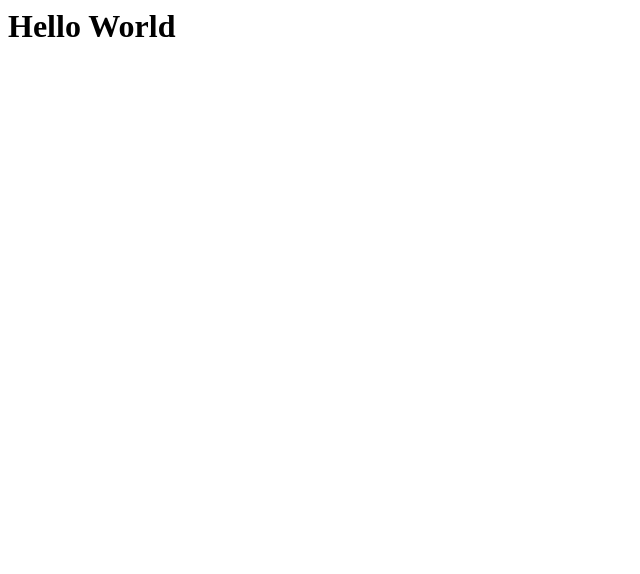
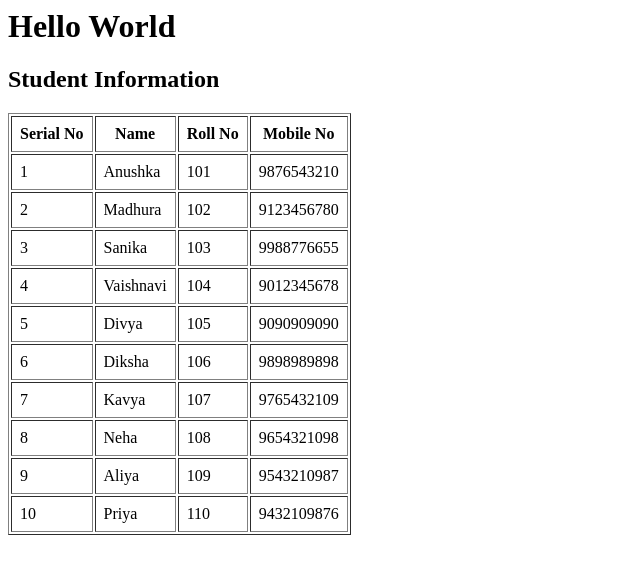
Before and after one commit to anushkadumbre2526-collab/Anushka, a plain HTML site: page index.html in a window 1280 px wide. Shown: the whole page, without its empty margins (0-640 px from the left). Drawn offline with Linux system fonts and the light colour scheme.

Commit message:
Update index.html

```diff
--- a/index.html
+++ b/index.html
@@ -4,5 +4,29 @@
 </head>
 <body>
   <h1>Hello World</h1>
+</body
+  <head>
+    <title>Student Information</title>
+  </head>
+  <body>
+    <h2>Student Information</h2>
+    <table border="1" cellpadding="8">
+    <tr>
+        <th>Serial No</th>
+        <th>Name</th>
+        <th>Roll No</th>
+        <th>Mobile No</th>
+    </tr>
+    <tr><td>1</td><td>Anushka</td><td>101</td><td>9876543210</td></tr>
+    <tr><td>2</td><td>Madhura</td><td>102</td><td>9123456780</td></tr>
+    <tr><td>3</td><td>Sanika</td><td>103</td><td>9988776655</td></tr>
+    <tr><td>4</td><td>Vaishnavi</td><td>104</td><td>9012345678</td></tr>
+    <tr><td>5</td><td>Divya</td><td>105</td><td>9090909090</td></tr>
+    <tr><td>6</td><td>Diksha</td><td>106</td><td>9898989898</td></tr>
+    <tr><td>7</td><td>Kavya</td><td>107</td><td>9765432109</td></tr>
+    <tr><td>8</td><td>Neha</td><td>108</td><td>9654321098</td></tr>
+    <tr><td>9</td><td>Aliya</td><td>109</td><td>9543210987</td></tr>
+    <tr><td>10</td><td>Priya</td><td>110</td><td>9432109876</td></tr>
+</table>
 </body>
 </html>
```
